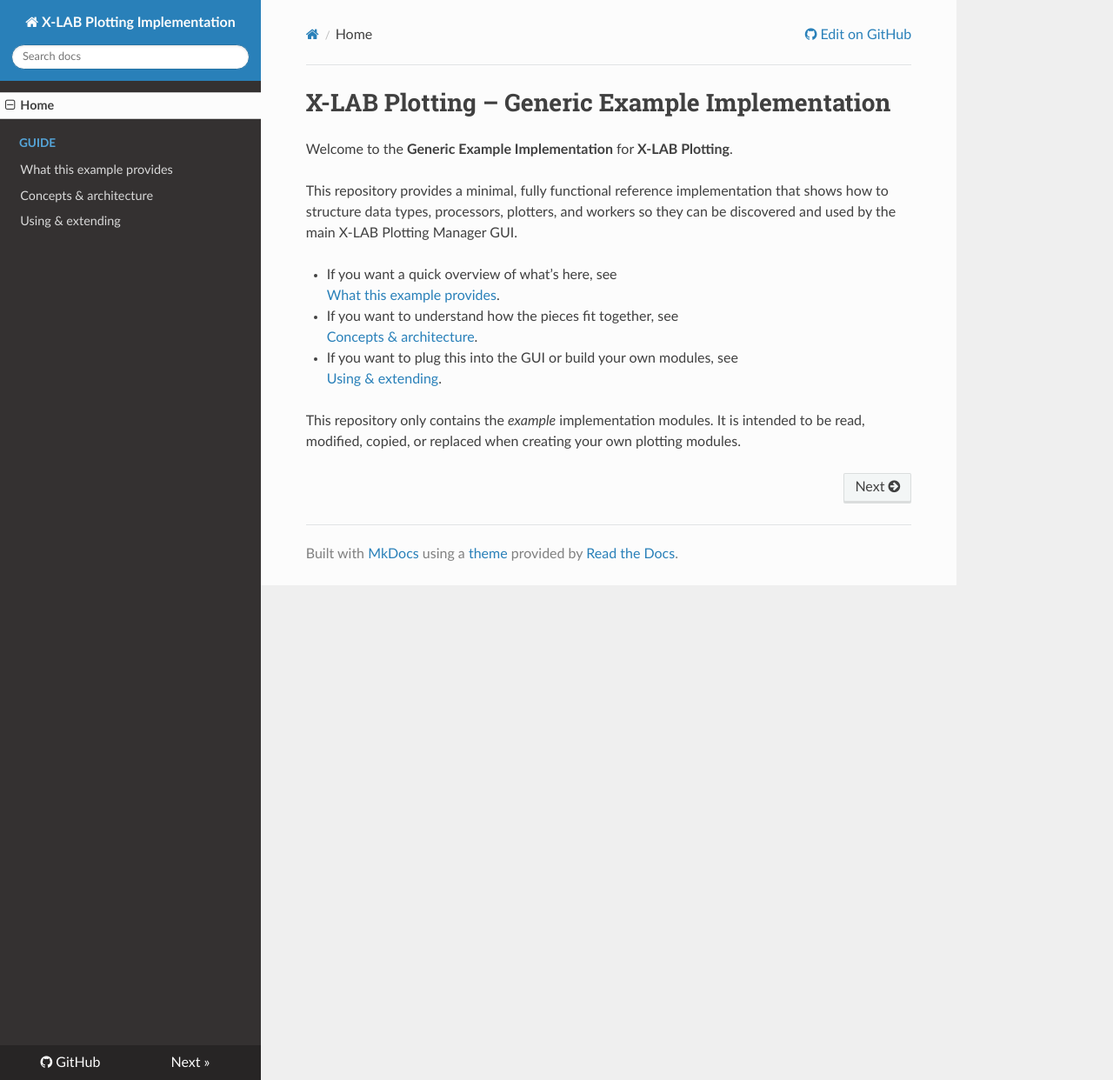
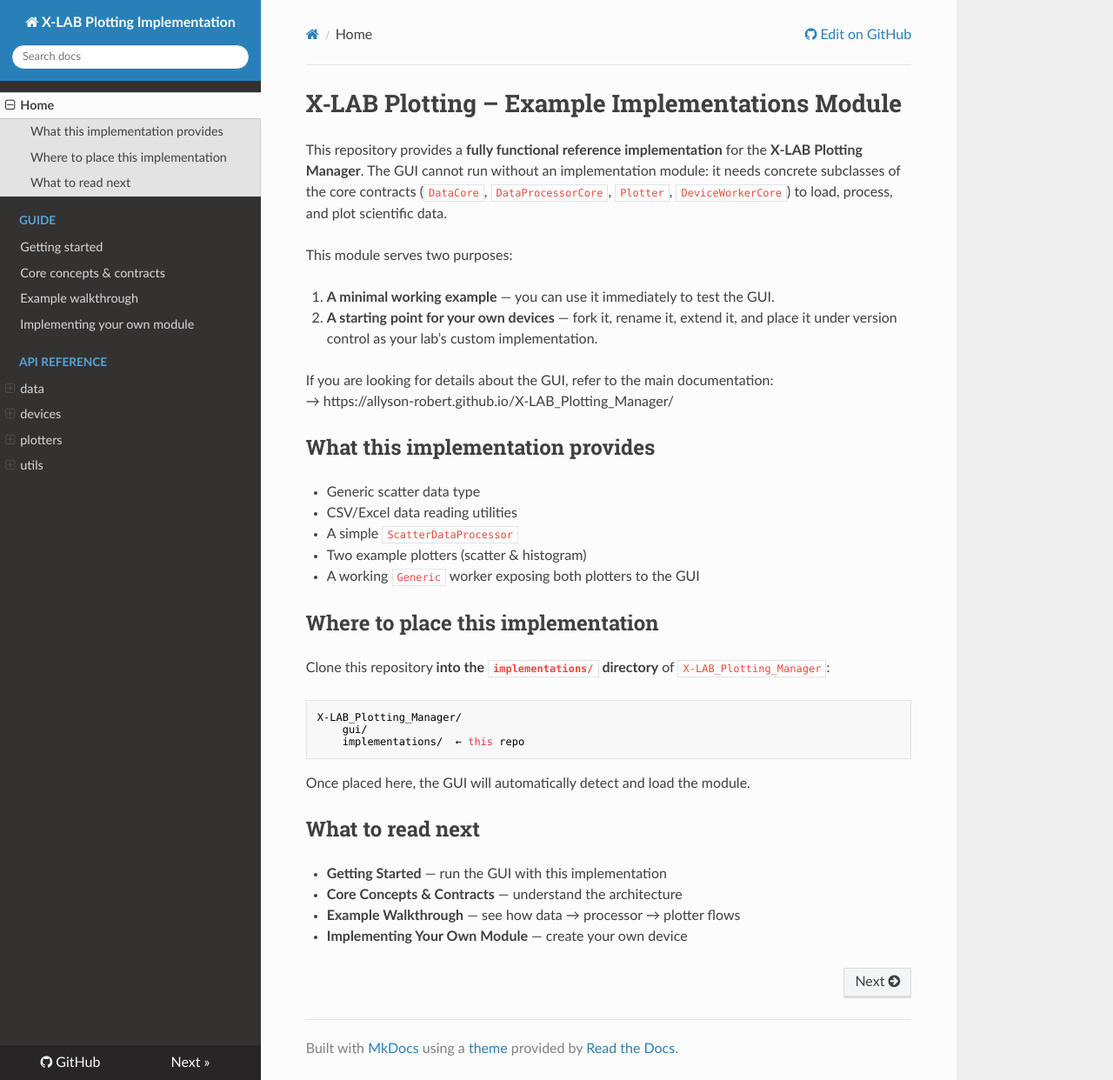
Before and after one commit to Allyson-Robert/X-LAB_Plotting_Implementations, an MkDocs documentation site: the page built from docs/index.md, in a window 1280 px wide and 1242 px high. Shown: the whole window at 87% size. Built offline with MkDocs 1.6.1, drawn with Linux system fonts in a browser that asks for light colours; nearby versions of some CDN libraries.

Commit message:
updated documentation

````diff
--- a/docs/index.md
+++ b/docs/index.md
@@ -1,18 +1,43 @@
-# X-LAB Plotting – Generic Example Implementation
+# X‑LAB Plotting – Example Implementations Module
 
-Welcome to the **Generic Example Implementation** for **X-LAB Plotting**.
+This repository provides a **fully functional reference implementation** for the
+**X‑LAB Plotting Manager**. The GUI cannot run without an implementation module:
+it needs concrete subclasses of the core contracts (`DataCore`, `DataProcessorCore`,
+`Plotter`, `DeviceWorkerCore`) to load, process, and plot scientific data.
 
-This repository provides a minimal, fully functional reference implementation
-that shows how to structure data types, processors, plotters, and workers so
-they can be discovered and used by the main X-LAB Plotting Manager GUI.
+This module serves two purposes:
 
-- If you want a quick overview of what’s here, see
-  [What this example provides](what-this-example-provides.md).
-- If you want to understand how the pieces fit together, see
-  [Concepts & architecture](concepts-and-architecture.md).
-- If you want to plug this into the GUI or build your own modules, see
-  [Using & extending](using-and-extending.md).
+1. **A minimal working example** — you can use it immediately to test the GUI.
+2. **A starting point for your own devices** — fork it, rename it, extend it, and
+   place it under version control as your lab’s custom implementation.
 
-This repository only contains the *example* implementation modules. It is
-intended to be read, modified, copied, or replaced when creating your own
-plotting modules.
+If you are looking for details about the GUI, refer to the main documentation:
+→ https://allyson-robert.github.io/X-LAB_Plotting_Manager/
+
+## What this implementation provides
+
+- Generic scatter data type
+- CSV/Excel data reading utilities
+- A simple `ScatterDataProcessor`
+- Two example plotters (scatter & histogram)
+- A working `Generic` worker exposing both plotters to the GUI
+
+## Where to place this implementation
+
+Clone this repository **into the `implementations/` directory** of
+`X-LAB_Plotting_Manager`:
+
+```
+X-LAB_Plotting_Manager/
+    gui/
+    implementations/  ← this repo
+```
+
+Once placed here, the GUI will automatically detect and load the module.
+
+## What to read next
+
+- **Getting Started** — run the GUI with this implementation
+- **Core Concepts & Contracts** — understand the architecture
+- **Example Walkthrough** — see how data → processor → plotter flows
+- **Implementing Your Own Module** — create your own device
--- a/mkdocs.yml
+++ b/mkdocs.yml
@@ -14,20 +14,21 @@ plugins:
 nav:
   - Home: index.md
   - Guide:
-      - What this example provides: what-this-example-provides.md
-      - Concepts & architecture: concepts-and-architecture.md
-      - Using & extending: using-and-extending.md
-#  - API Reference:
-#      - data:
-#          - generic scatter data: api/data/generic_scatter.md
-#          - scatter data processor: api/data/scatter_data_processor.md
-#      - devices:
-#          - generic worker: api/devices/generic_worker.md
-#      - plotters:
-#          - histogram plotter: api/plotters/histogram_plotter.md
-#          - scatter data plotter: api/plotters/scatter_data_plotter.md
-#      - utils:
-#          - get_colour: api/utils/get_colour.md
-#          - export_to_svg: api/utils/export_to_svg.md
-#          - scatter_prep: api/utils/scatter_prep.md
-#          - read_table_csv: api/utils/read_table_csv.md
+      - Getting started: getting-started.md
+      - Core concepts & contracts: concepts-and-contracts.md
+      - Example walkthrough: example-walkthrough.md
+      - Implementing your own module: implementing-your-own.md
+  - API Reference:
+      - data:
+          - generic scatter data: api/data/generic_scatter.md
+          - scatter data processor: api/data/scatter_data_processor.md
+      - devices:
+          - generic worker: api/devices/generic_worker.md
+      - plotters:
+          - histogram plotter: api/plotters/histogram_plotter.md
+          - scatter data plotter: api/plotters/scatter_data_plotter.md
+      - utils:
+          - get_colour: api/utils/get_colour.md
+          - export_to_svg: api/utils/export_to_svg.md
+          - scatter_prep: api/utils/scatter_prep.md
+          - read_table_csv: api/utils/read_table_csv.md
````
Also changed, not shown: README.md (+36 -119 lines), docs/concepts-and-architecture.md (deleted, +0 -70 lines), docs/concepts-and-contracts.md (added, +96 -0 lines), docs/example-walkthrough.md (added, +75 -0 lines), docs/getting-started.md (added, +90 -0 lines), docs/implementing-your-own.md (added, +120 -0 lines), docs/using-and-extending.md (deleted, +0 -9 lines), docs/what-this-example-provides.md (deleted, +0 -45 lines).
